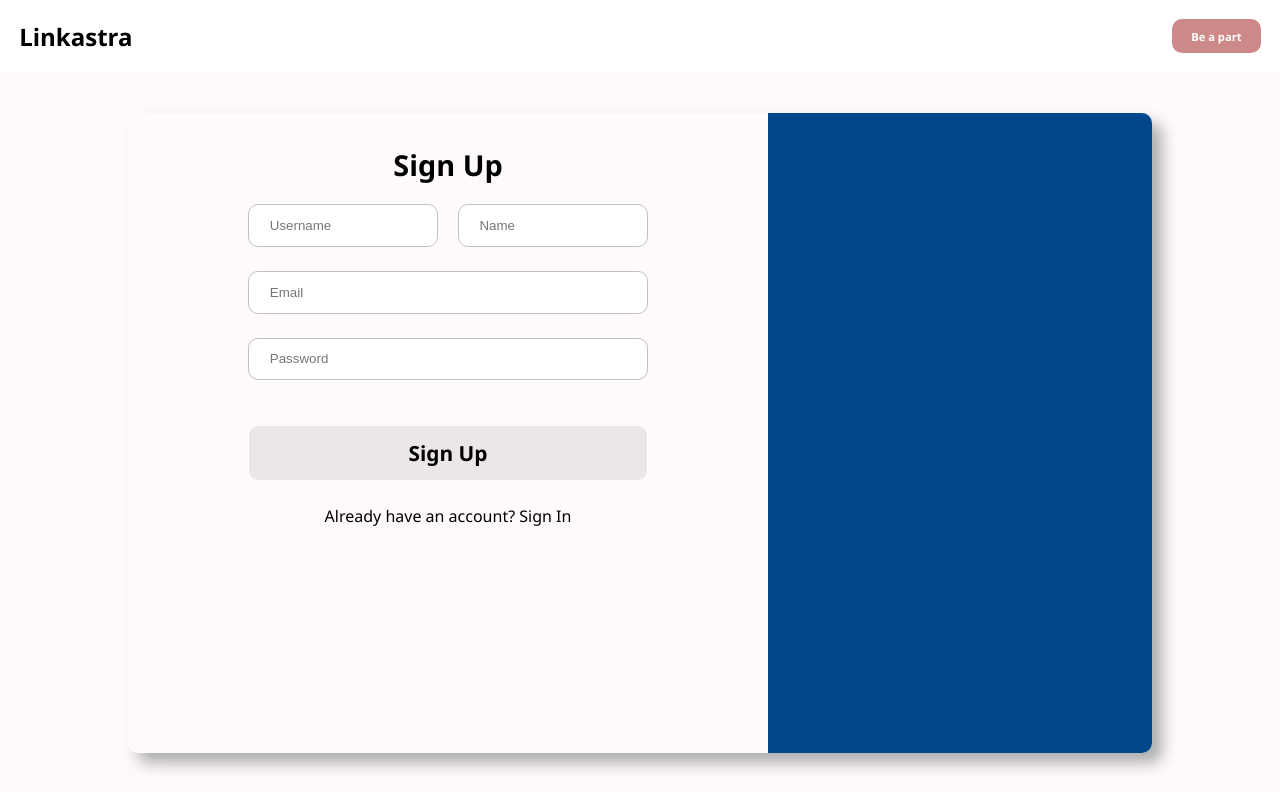
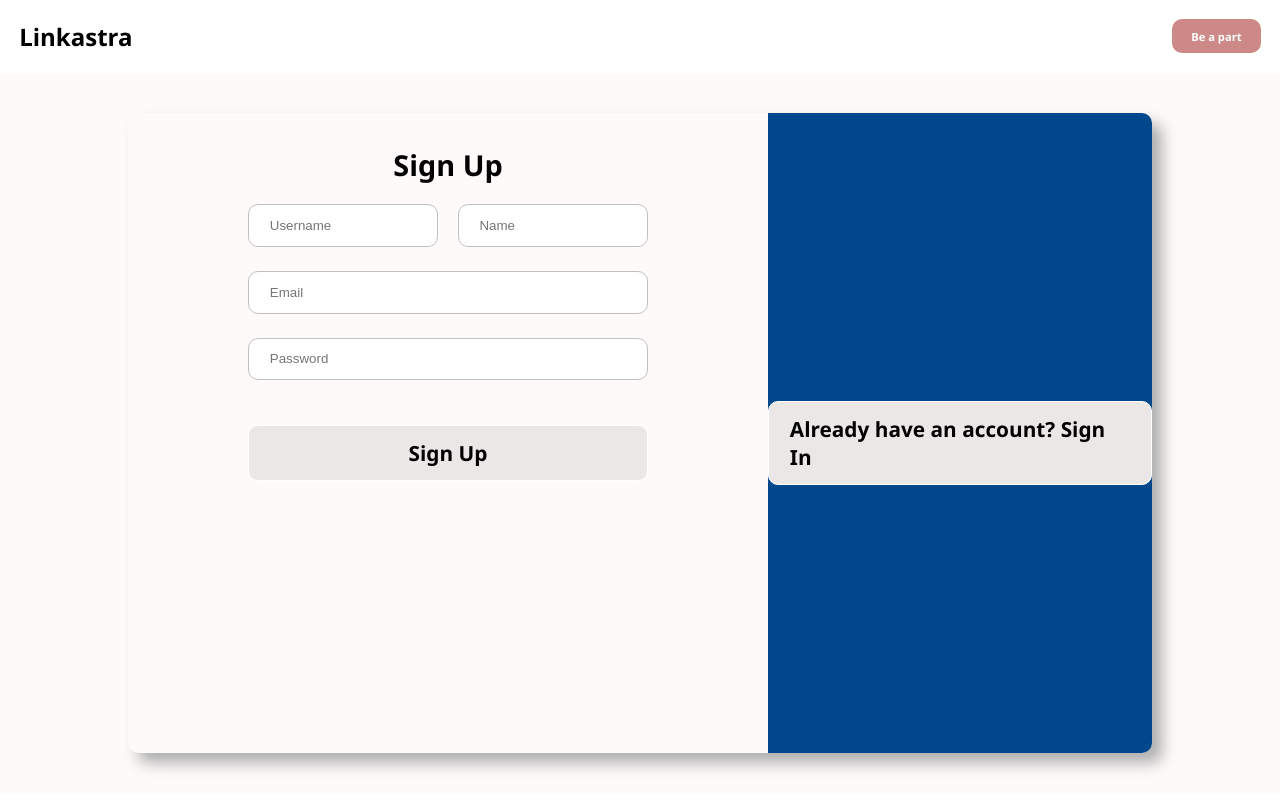
Before and after one commit to Dimple53/Linkastra, a Next.js app in the folder frontend/: page /login in a window 1280 px wide. Built offline with nearby package versions, Linux system fonts and the light colour scheme.

Commit message:
working on login page

```diff
--- a/frontend/src/pages/login/index.jsx
+++ b/frontend/src/pages/login/index.jsx
@@ -82,7 +82,8 @@ export default function LoginComponent() {
               }} className={styles.buttonWithOutline} >
                 <p>{userLoginMethod ? "Sign In" : "Sign Up"}</p>
               </div>
-                <p>{userLoginMethod ? "Don't have an account? Sign Up" : "Already have an account? Sign In"}</p>
+
+
 
             </div>
 
@@ -90,6 +91,11 @@ export default function LoginComponent() {
 
           </div>
           <div className={styles.cardContainer__right}>
+             <div onClick={() => {
+                setUserLoginMethod(!userLoginMethod);
+              }} className={styles.buttonWithOutline} >
+                <p>{userLoginMethod ? "Don't have an account? Sign Up" : "Already have an account? Sign In"}</p>
+              </div>
           </div>
 
 
```
